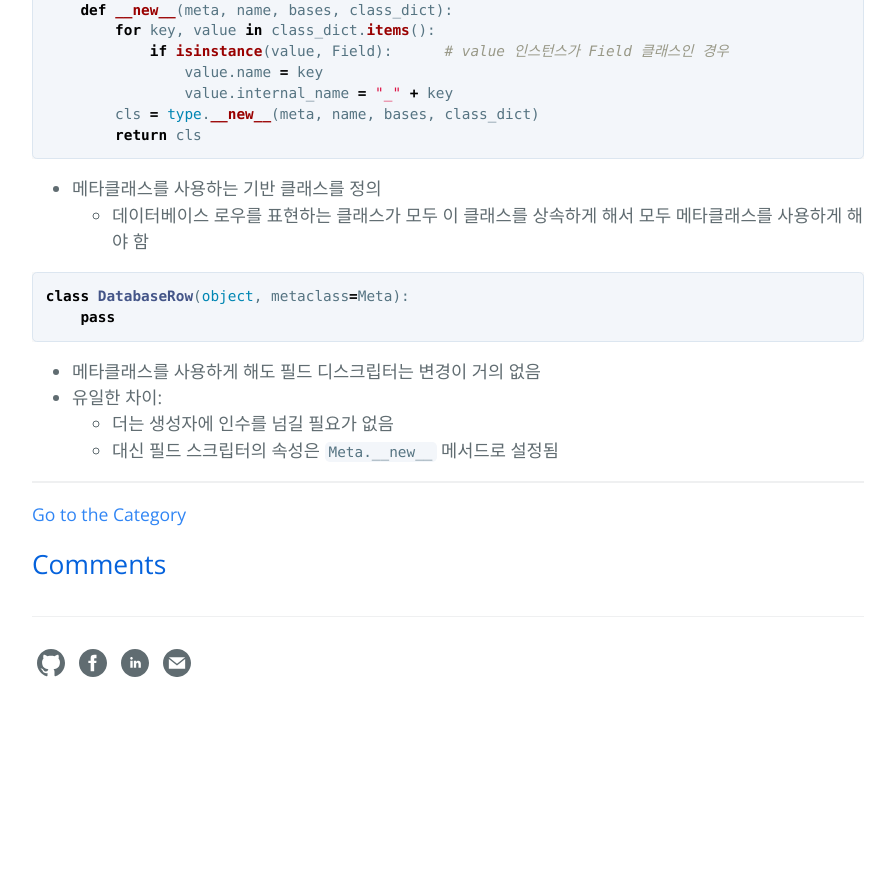
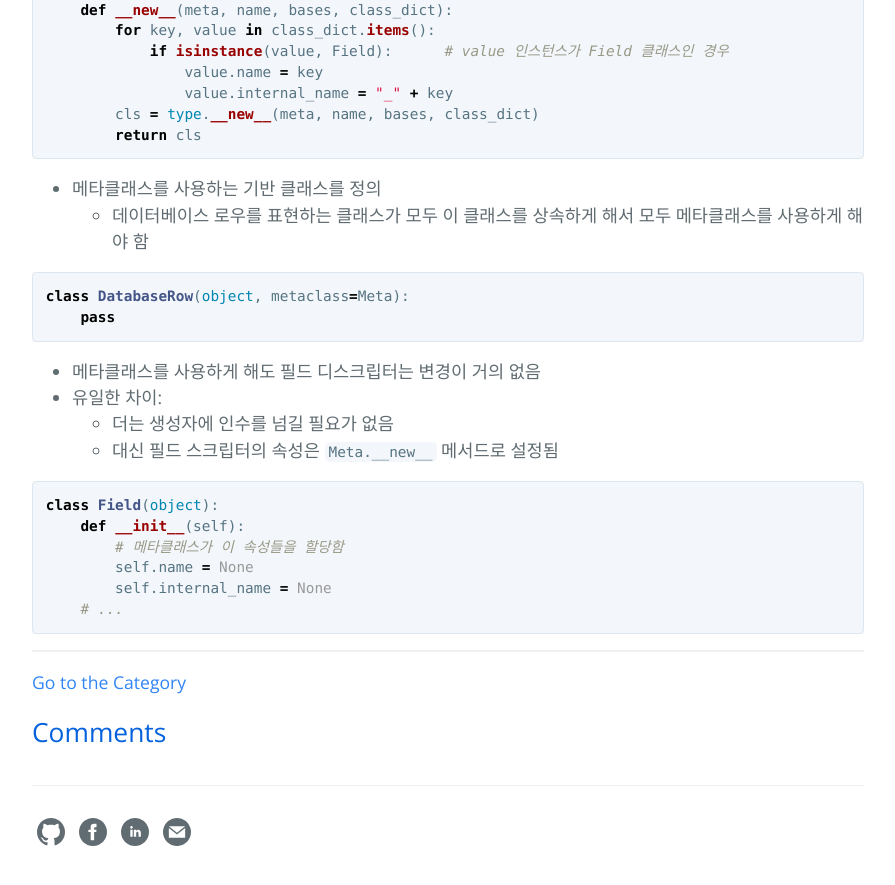
Before and after one commit to hcnoh/hcnoh.github.io, a Jekyll site: the page built from _posts/2018-10-19-effective-python-way35.md, in a window 1280 px wide and 900 px high, scrolled down 1853 px. Shown: the top 885 px of the window, without its empty margins (192-1087 px from the left). Built offline with Jekyll 4.4.1, drawn with Linux system fonts in a browser that asks for light colours; comment, search, counter and statistics services are not loaded; before the commit the page ends 2584 px from its top, so only the background shows below that.

Commit message:
Update 2018-10-19-effective-python-way35.md

````diff
--- a/_posts/2018-10-19-effective-python-way35.md
+++ b/_posts/2018-10-19-effective-python-way35.md
@@ -90,3 +90,12 @@ class DatabaseRow(object, metaclass=Meta):
 - 유일한 차이:
   - 더는 생성자에 인수를 넘길 필요가 없음
   - 대신 필드 스크립터의 속성은 `Meta.__new__` 메서드로 설정됨
+
+```python
+class Field(object):
+    def __init__(self):
+        # 메타클래스가 이 속성들을 할당함
+        self.name = None
+        self.internal_name = None
+    # ...
+```
````
